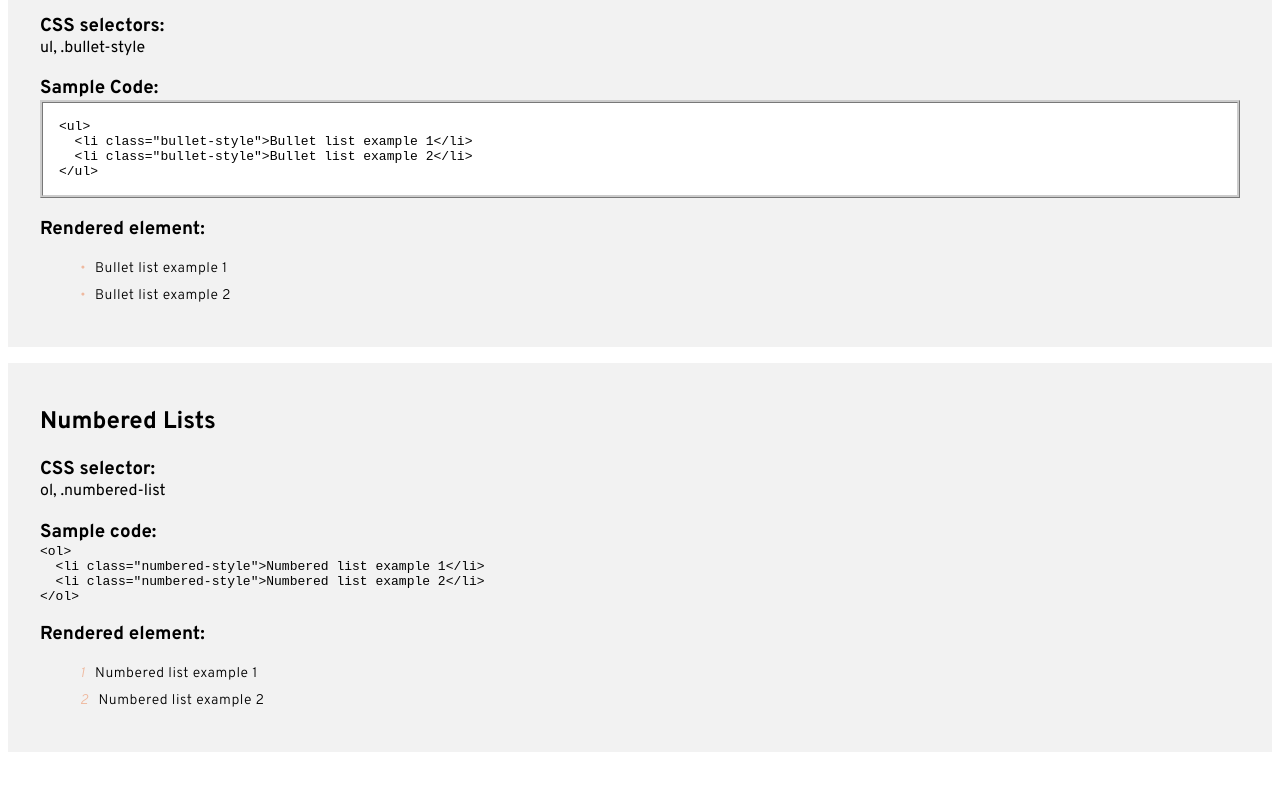
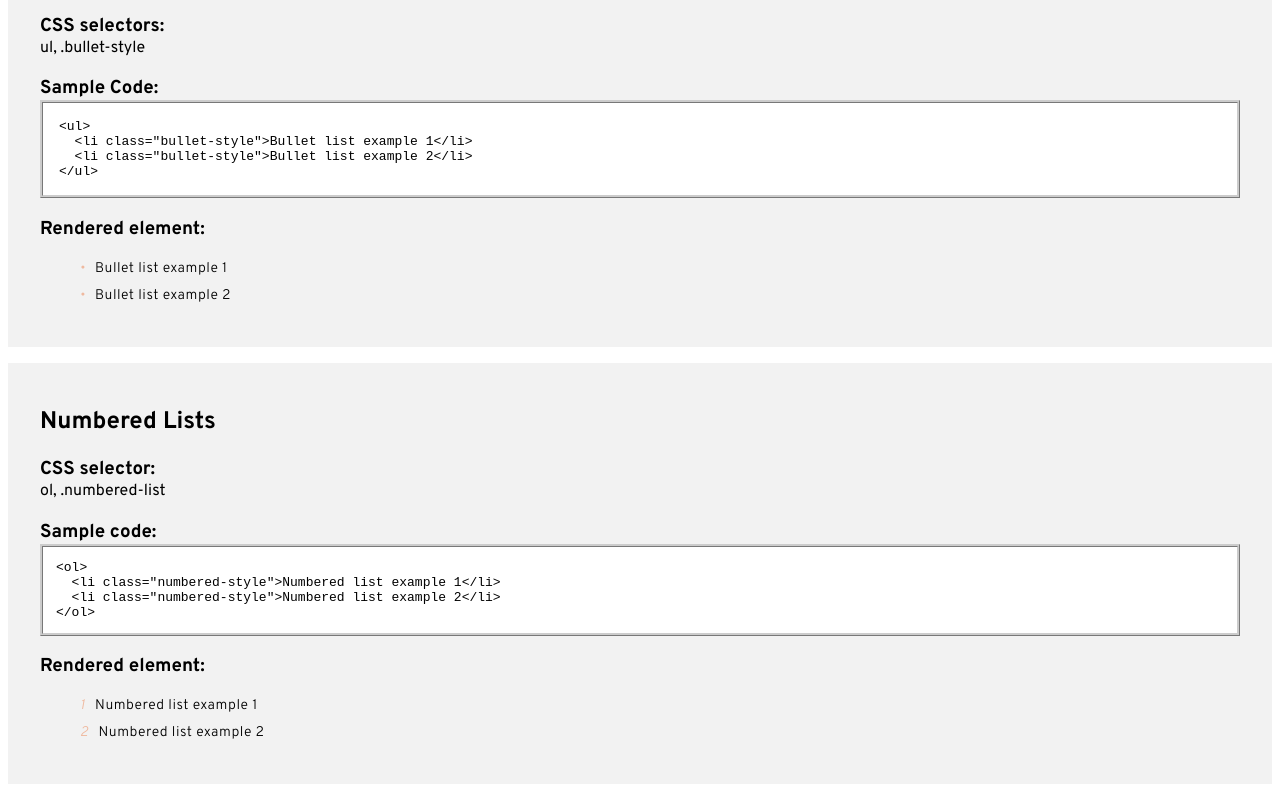
Before and after one commit to mimit29/project2-company, a plain HTML site: page style-guide.html in a window 1280 px wide. Shown: the part 2548-3348 px from the top of the page. Before the commit the page ends 3316 px from the top, so only its background shows below. Drawn offline with Linux system fonts and the light colour scheme.

Commit message:
fixed numbered list code block

```diff
--- a/style-guide.html
+++ b/style-guide.html
@@ -165,7 +165,7 @@
 						<p>ol, .numbered-list</p>
 					<h3>Sample code:</h3>
 						<div>
-							<code>
+							<code class="code-block">
 								&lt;ol&gt;<br>
 				              	&nbsp; &lt;li class="numbered-style"&gt;Numbered list example 1&lt;/li&gt;<br>
 				              	&nbsp; &lt;li class="numbered-style"&gt;Numbered list example 2&lt;/li&gt;<br>
```
